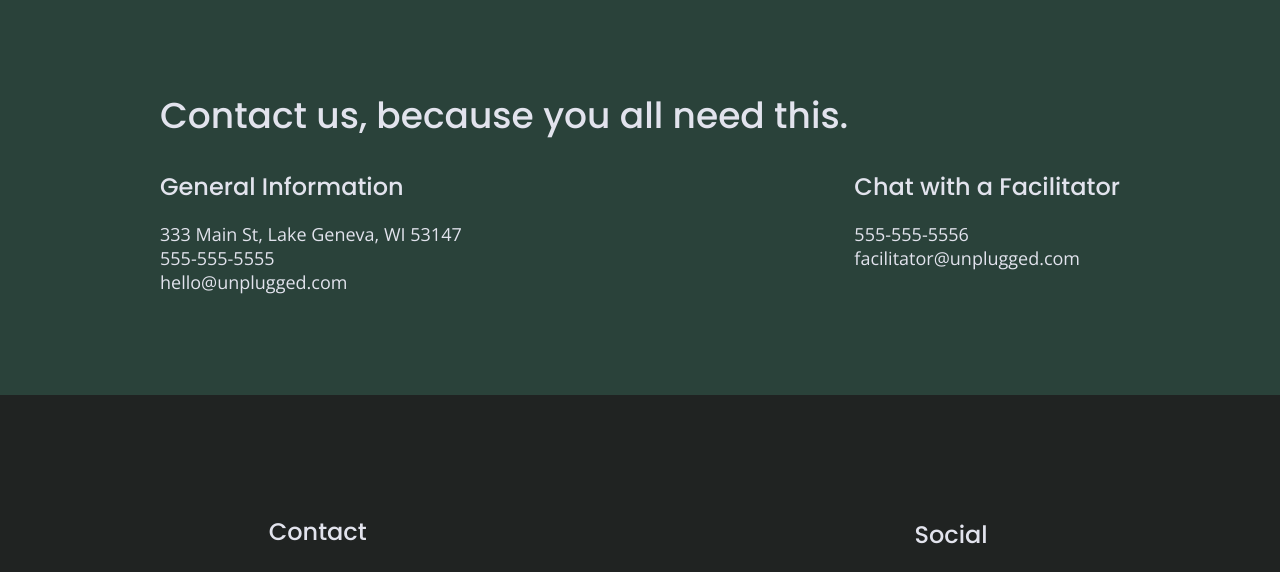
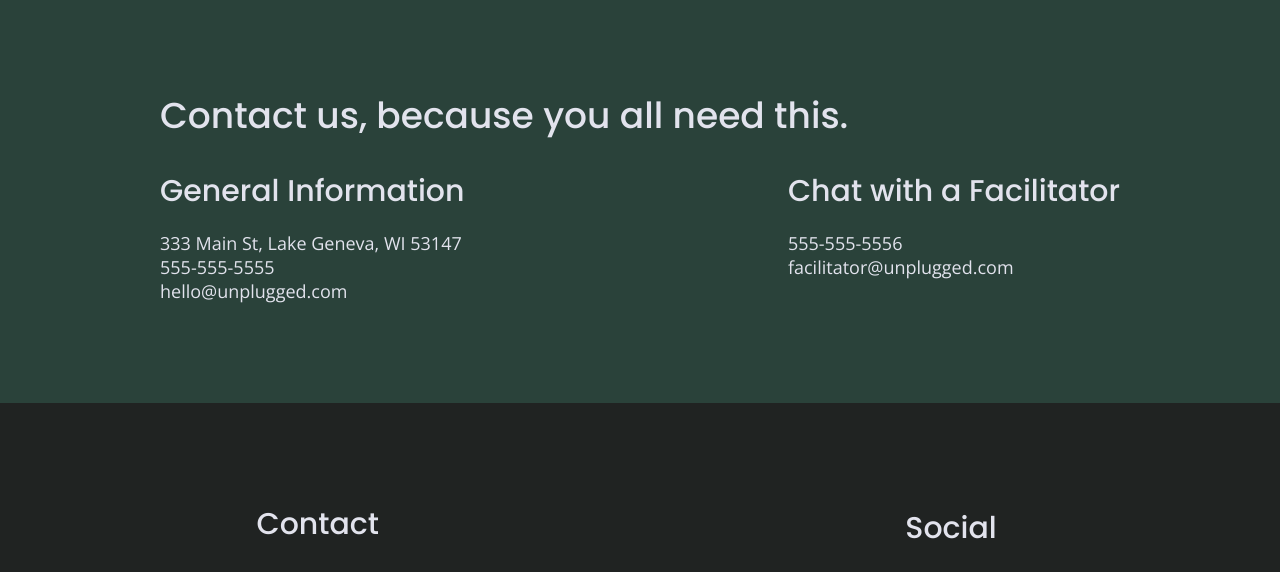
Before and after one commit to teri-c/unplugged-site, a website: page about/index.html in a window 1280 px wide. Shown: the part 1163-1735 px from the top of the page. Drawn offline with nearby package versions, Linux system fonts and the light colour scheme.

Commit message:
Tweaked styles to match design comp

```diff
--- a/css/main.css
+++ b/css/main.css
@@ -509,6 +509,11 @@ input[type=button] {
     line-height: 1.25;
   }
 
+  h4 {
+    font-size: 1.5em;
+    margin-top: 0;
+  }
+
   .content-wrapper {
     max-width: 640px;
     margin: 100px 0;
@@ -619,7 +624,7 @@ input[type=button] {
   }
 
   footer h4 {
-    font-size: 1.5em;
+    margin-bottom: 35px;
   }
 
   footer .social-icons p {
@@ -659,10 +664,6 @@ input[type=button] {
     width: 80%;
   }
 
-  .contact-section h4 {
-    font-size: 1.5em;
-    margin-top: 0;
-  }
 
   .contact-content {
     display: flex;
```
